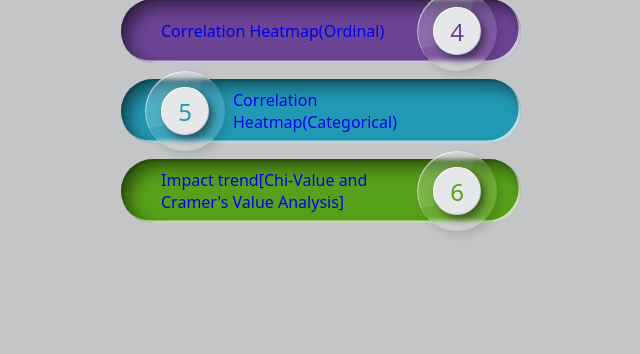
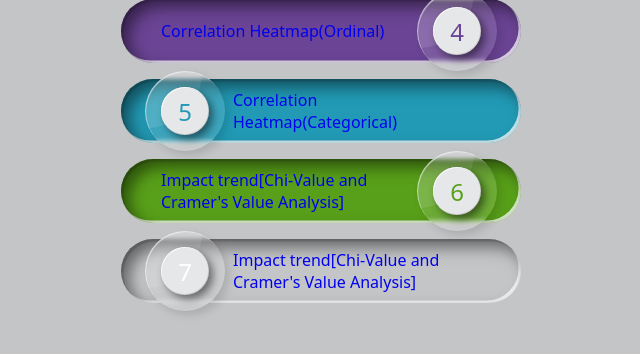
Before and after one commit to sachinlodhi/RA_assignment, a Flask app: page /results in a window 1280 px wide. Shown: the part 289-643 px from the top of the page, without its empty margins (319-959 px from the left). Run offline with Flask 3, Linux system fonts and the light colour scheme.

Commit message:
Update links.html

```diff
--- a/templates/links.html
+++ b/templates/links.html
@@ -107,6 +107,7 @@ ol.right > li::after{
   <li style="--accent-color: #6b4495"><a href="/ordCorrHM">Correlation Heatmap(Ordinal)</a></li>
   <li style="--accent-color: #229ab5"><a href="/catCorrHM">Correlation Heatmap(Categorical)</a></li>
     <li style="--accent-color: #58a019"><a href="/impactTrend">Impact trend[Chi-Value and Cramer's Value Analysis]</a></li>
+    <li style="--accent-color: ##004239"><a href="https://justpaste.it/ccrkt">Impact trend[Chi-Value and Cramer's Value Analysis]</a></li>
 </ol>
 
 </body>
```
